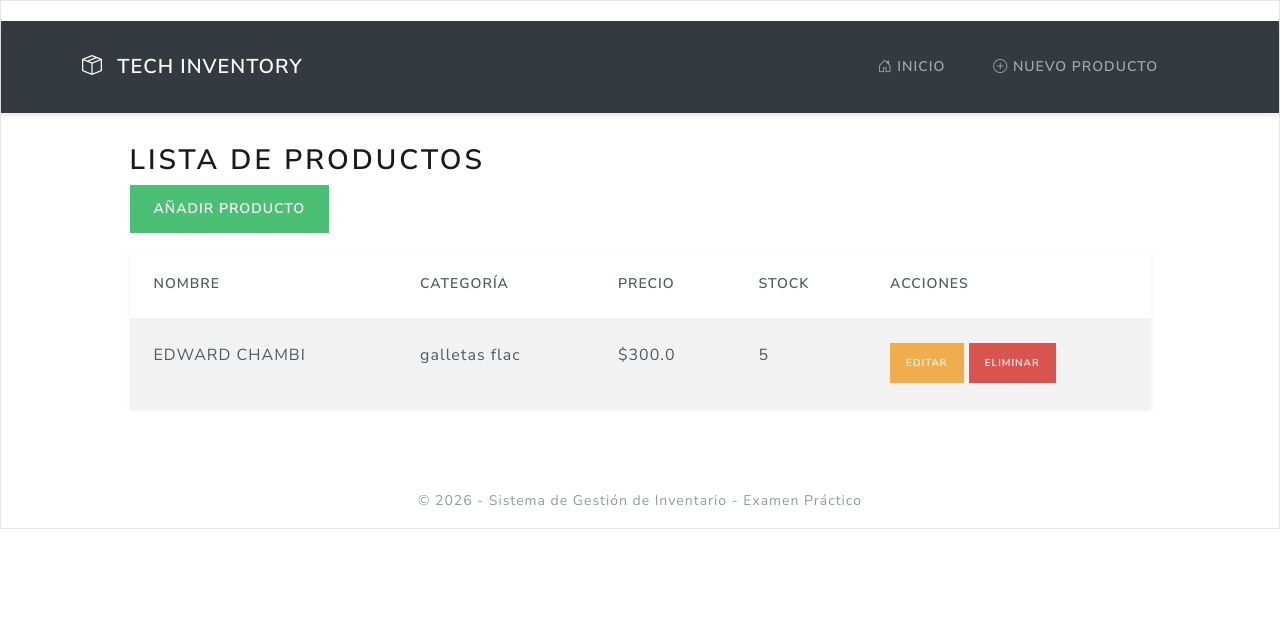
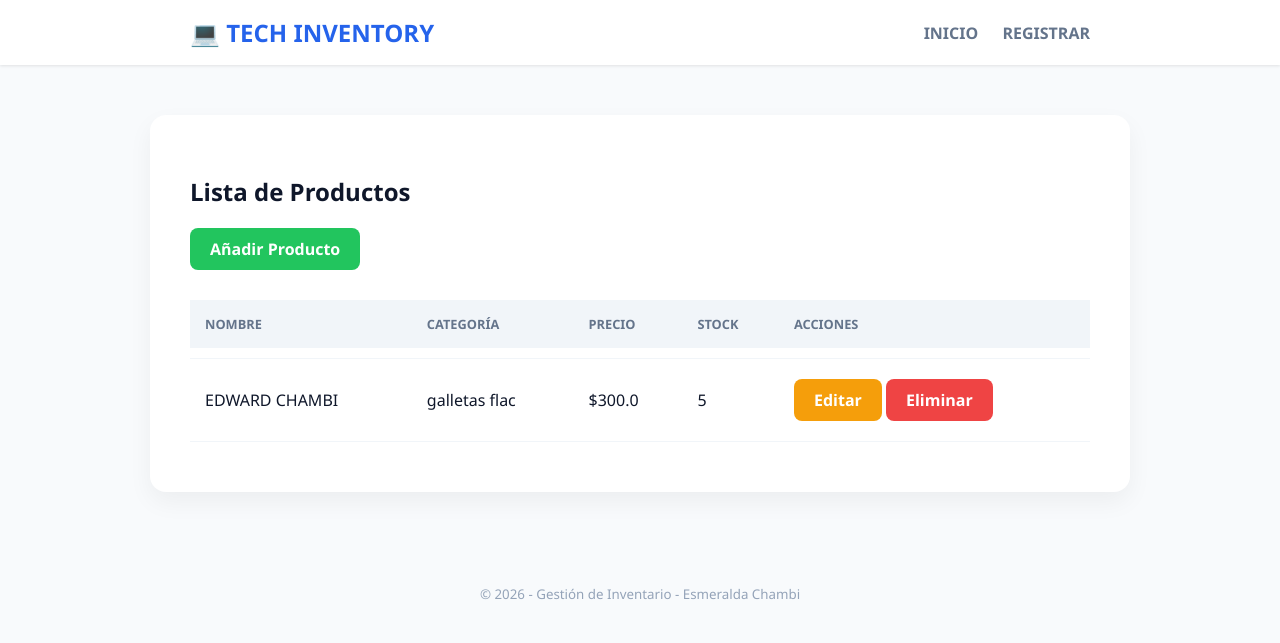
Before and after one commit to esmeraldachambi73-droid/Sistemas-de-Inventario-EGCM-, a Flask app: page / in a window 1280 px wide. Shown: the top 643 px of the page. Run offline with Flask 3, Linux system fonts and the light colour scheme; data comes from the database, SQL or seed files in the repository; some libraries are stand-ins or nearby versions.

Commit message:
Estilos css

```diff
--- a/static/css/bootstrap.min.css
+++ b/static/css/bootstrap.min.css
@@ -1,71 +1,102 @@
-
+/* ESTILO PREMIUM MINIMALISTA - EGCM */
 :root {
-    --primary-color: #1e293b; /* Azul muy oscuro profesional */
-    --accent-color: #38bdf8;  /* Azul brillante */
-    --success-color: #22c55e; /* Verde vibrante */
-    --danger-color: #ef4444;  /* Rojo moderno */
-    --warning-color: #f59e0b; /* Naranja/Amarillo */
-    --bg-page: #f1f5f9;       /* Gris azulado muy claro */
+    --primary: #2563eb;
+    --dark: #0f172a;
+    --light: #f8fafc;
+    --white: #ffffff;
 }
 
 body {
-    background-color: var(--bg-page);
-    font-family: 'Inter', system-ui, sans-serif;
-    color: #334155;
+    background-color: var(--light);
+    font-family: 'Segoe UI', Roboto, sans-serif;
+    color: var(--dark);
+    margin: 0;
+}
+
+/* ELIMINAR LINKS AZULES FEOS */
+a {
+    text-decoration: none !important;
+    color: inherit;
 }
 
 /* NAVBAR MODERNA */
 .navbar {
-    background: linear-gradient(135deg, #1e293b 0%, #334155 100%) !important;
+    background: var(--white);
     padding: 1rem 0;
-    border-bottom: 4px solid var(--accent-color);
+    box-shadow: 0 1px 3px rgba(0,0,0,0.1);
+    display: flex;
+    justify-content: space-between;
+    align-items: center;
 }
 
 .navbar-brand {
-    font-weight: 800 !important;
-    letter-spacing: -1px;
-    color: #fff !important;
+    font-size: 1.5rem;
+    font-weight: 800;
+    color: var(--primary) !important;
+    text-transform: uppercase;
 }
 
 .nav-link {
     font-weight: 600;
-    text-transform: uppercase;
-    font-size: 0.85rem;
-    color: rgba(255,255,255,0.8) !important;
+    color: #64748b !important;
+    margin-left: 20px;
+    transition: 0.3s;
 }
 
-/* TABLA ESTILO LIMPIO */
-.table {
-    background: white;
-    border-radius: 12px;
-    overflow: hidden;
-    box-shadow: 0 10px 15px -3px rgba(0,0,0,0.1);
-    border: none;
+.nav-link:hover { color: var(--primary) !important; }
+
+/* CONTENEDOR TIPO TARJETA */
+.main-content {
+    max-width: 900px;
+    margin: 50px auto;
+    background: var(--white);
+    padding: 40px;
+    border-radius: 16px;
+    box-shadow: 0 10px 25px rgba(0,0,0,0.05);
 }
 
-.table thead {
-    background-color: #f8fafc;
-    border-bottom: 2px solid #e2e8f0;
+/* TÍTULOS Y TABLAS SEPARADAS */
+h1 {
+    font-size: 2rem;
+    margin-bottom: 30px;
+    color: var(--dark);
+}
+
+.table {
+    width: 100%;
+    border-collapse: separate;
+    border-spacing: 0 10px; /* Separa las filas */
+    margin-top: 20px;
 }
 
 .table th {
+    background: #f1f5f9;
+    padding: 15px;
+    text-align: left;
+    font-size: 0.8rem;
     text-transform: uppercase;
-    font-size: 0.75rem;
     color: #64748b;
-    padding: 15px;
 }
 
-/* BOTONES REDONDEADOS */
-.btn {
-    border-radius: 8px !important;
-    font-weight: 600;
-    padding: 8px 20px;
-    transition: all 0.3s;
+.table td {
+    padding: 20px 15px;
+    background: var(--white);
+    border-top: 1px solid #f1f5f9;
+    border-bottom: 1px solid #f1f5f9;
 }
 
-.btn-primary { background-color: var(--accent-color); border: none; }
-.btn-success { background-color: var(--success-color); border: none; }
-.btn-warning { background-color: var(--warning-color); border: none; color: white; }
-.btn-danger { background-color: var(--danger-color); border: none; }
+/* BOTONES */
+.btn {
+    padding: 10px 20px;
+    border-radius: 8px;
+    font-weight: 600;
+    border: none;
+    cursor: pointer;
+    display: inline-block;
+}
 
-.btn:hover { transform: translateY(-2px); opacity: 0.9; }
+.btn-success { background: #22c55e; color: white; }
+.btn-warning { background: #f59e0b; color: white; }
+.btn-danger { background: #ef4444; color: white; }
+
+.btn:hover { filter: brightness(0.9); }
--- a/templates/base.html
+++ b/templates/base.html
@@ -3,62 +3,29 @@
 <head>
     <meta charset="UTF-8">
     <meta name="viewport" content="width=device-width, initial-scale=1.0">
-    <title>Sistema de Inventario | EGCM</title>
+    <title>Inventario | EGCM</title>
+    <link rel="stylesheet" href="{{ url_for('static', filename='css/bootstrap.min.css') }}">
+</head>
+<body>
 
-    <link href="https://cdn.jsdelivr.net/npm/bootswatch@5.3.0/dist/lux/bootstrap.min.css" rel="stylesheet">
-
-    <link rel="stylesheet" href="https://cdn.jsdelivr.net/npm/bootstrap-icons@1.11.1/font/bootstrap-icons.css">
-
-    <style>
-        body {
-            padding-top: 20px;
-        }
-        .navbar {
-            margin-bottom: 30px;
-            border-bottom: 1px solid #eee;
-        }
-        .card {
-            border-radius: 15px;
-            overflow: hidden;
-        }
-    </style>
-</head>
-<body class="bg-light">
-
-    <nav class="navbar navbar-expand-lg navbar-dark bg-dark shadow-sm">
-        <div class="container">
-            <a class="navbar-brand fw-bold" href="/">
-                <i class="bi bi-box-seam me-2"></i> TECH INVENTORY
-            </a>
-            <button class="navbar-toggler" type="button" data-bs-toggle="collapse" data-bs-target="#navbarNav">
-                <span class="navbar-toggler-icon"></span>
-            </button>
-            <div class="collapse navbar-collapse" id="navbarNav">
-                <ul class="navbar-nav ms-auto">
-                    <li class="nav-item">
-                        <a class="nav-link" href="/"><i class="bi bi-house-door"></i> Inicio</a>
-                    </li>
-                    <li class="nav-item">
-                        <a class="nav-link" href="/registrar"><i class="bi bi-plus-circle"></i> Nuevo Producto</a>
-                    </li>
-                </ul>
+    <nav class="navbar">
+        <div class="container" style="display:flex; width:100%; max-width:900px; margin:0 auto; justify-content:space-between; align-items:center;">
+            <a class="navbar-brand" href="/">💻 TECH INVENTORY</a>
+            <div class="nav-links">
+                <a class="nav-link" href="/">INICIO</a>
+                <a class="nav-link" href="/registrar">REGISTRAR</a>
             </div>
         </div>
     </nav>
 
-    <main class="container">
-        <div class="row justify-content-center">
-            <div class="col-md-11">
-                {% block content %}
-                {% endblock %}
-            </div>
-        </div>
-    </main>
+    <div class="main-content">
+        {% block content %}
+        {% endblock %}
+    </div>
 
-    <footer class="text-center mt-5 py-3 text-muted">
-        <small>&copy; 2026 - Sistema de Gestión de Inventario - Examen Práctico</small>
+    <footer style="text-center; padding: 40px; color: #94a3b8; text-align: center;">
+        <small>© 2026 - Gestión de Inventario - Esmeralda Chambi</small>
     </footer>
 
-    <script src="https://cdn.jsdelivr.net/npm/bootstrap@5.3.0/dist/js/bootstrap.bundle.min.js"></script>
 </body>
 </html>
```
